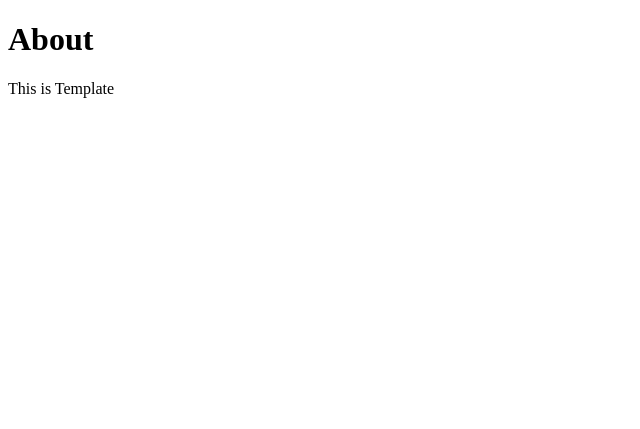
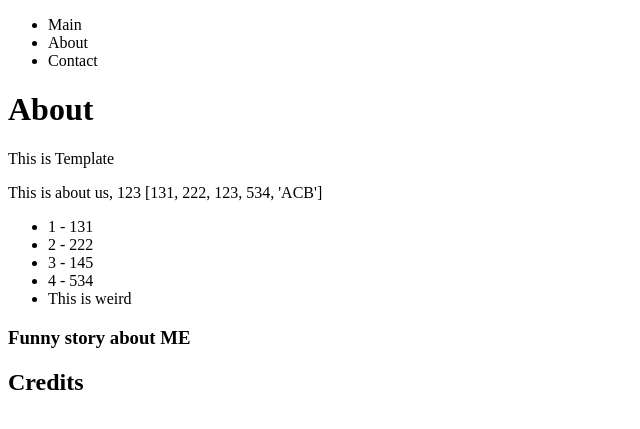
Before and after one commit to damwead/try_django, a Django app: page /about/ in a window 1280 px wide. Shown: the top 429 px of the page, without its empty margins (0-640 px from the left). Run offline with Django 3.2, Linux system fonts and the light colour scheme.

Commit message:
templates and context

```diff
--- a/pages/views.py
+++ b/pages/views.py
@@ -15,7 +15,13 @@ def contact_view(request, *args, **kwargs):
 
 
 def about_view(request, *args, **kwargs):
-    return render(request, "about.html", {})
+    my_context = {
+        "my_text": "This is about us",
+        "my_number": 123,
+        "this_is_true": True,
+        "my_list": [131, 222, 123, 534, "ACB"]
+    }
+    return render(request, "about.html", my_context)
 
 
 def social_view(request, *args, **kwargs):
--- a/templates/about.html
+++ b/templates/about.html
@@ -1,11 +1,30 @@
-<!DOCTYPE html>
-<html lang="en">
-<head>
-    <meta charset="UTF-8">
-    <title>Title</title>
-</head>
-<body>
+{% extends 'base.html' %}
+
+{% block content %}
     <h1>About</h1>
     <p>This is Template</p>
-</body>
-</html>
+
+<p>
+    {{ my_text }}, {{my_number}}
+    {{my_list}}
+</p>
+
+<ul>
+{% for abc in my_list %}
+    {% if abc == 123 %}
+        <li>{{ forloop.counter }} - {{abc|add:22}}</li>
+    {% elif abc == "ACB" %}
+        <li>This is weird</li>
+    {% else %}
+        <li>{{forloop.counter}} - {{ abc }}</li>
+
+    {% endif %}
+{% endfor %}
+</ul>
+
+
+{% endblock %}
+
+{% block about_block %}
+    <h3>Funny story about ME</h3>
+{% endblock %}
--- a/templates/base.html
+++ b/templates/base.html
@@ -5,6 +5,12 @@
     <title>Try Django dude!</title>
 </head>
 <body>
+    {% include 'navbar.html' %}
+
     {% block content %}{% endblock %}
+    {% block contact_block %}{% endblock %}
+    {% block about_block %}{% endblock %}
+
+    {% include 'footer.html' %}
 </body>
 </html>
--- /dev/null
+++ b/templates/footer.html
@@ -0,0 +1 @@
+<h2>Credits</h2>
--- a/templates/home.html
+++ b/templates/home.html
@@ -1,4 +1,4 @@
-{% extends base.html %}
+{% extends 'base.html' %}
 
 {% block content %}
     <h1>Hello World</h1>
--- /dev/null
+++ b/templates/navbar.html
@@ -0,0 +1,7 @@
+<nav>
+    <ul>
+        <li>Main</li>
+        <li>About</li>
+        <li>Contact</li>
+    </ul>
+</nav>
```
Also changed, not shown: templates/contact.html (+8 -9 lines), products/views.py (line endings or trailing spaces).
